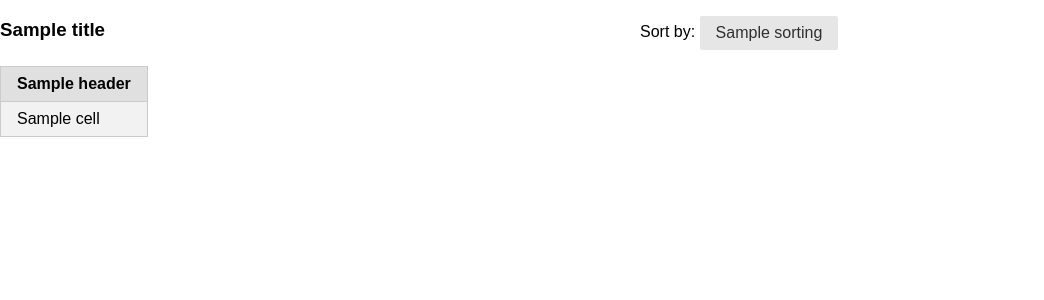
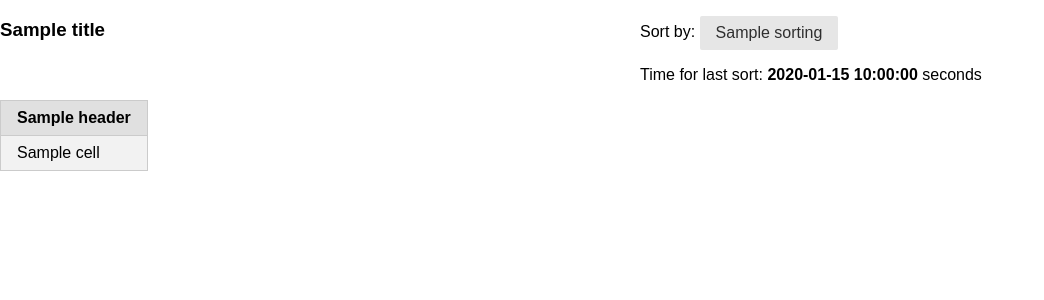
Before and after one commit to MakeSchool-Tutorials/Sorting-Algorithms-Starter-Code, a Flask app: template templates/table_view.html in a window 1280 px wide. Shown: the part 34-334 px from the top of the page, without its empty margins (0-1044 px from the left). Run offline with Flask 2, Linux system fonts and the light colour scheme; the template is opened without the code that fills it: most values are stand-ins (such as "Sample title", 1, 10 or a date in 2020).

Commit message:
Make sort module; time sorting operations

```diff
--- a/app.py
+++ b/app.py
@@ -5,6 +5,7 @@ from flask import Flask
 from flask import render_template, request
 
 from data_sets import all as data_sets
+from sort import timed_sort
 
 app = Flask(__name__)
 app.config['DEBUG'] = os.environ.get('DEBUG', False)
@@ -16,14 +17,14 @@ def index():
 @app.route("/<data_set_name>")
 def data_view(data_set_name):
     data = data_sets[data_set_name]
+    rows = data.rows
+    ex_time = 'N/A'
 
     if 'sort_by' in request.args:
         col_idx = data.headers.index(request.args['sort_by'])
-        rows = sorted(data.rows, key=lambda r: r[col_idx])
-    else:
-        rows = data.rows
+        rows, ex_time = timed_sort(data.rows, key=lambda r: r[col_idx])
 
-    return render_template('table_view.html', title='Bike Parking', headers=data.headers, rows=rows, sortings=data.sortings)
+    return render_template('table_view.html', title='Bike Parking', headers=data.headers, rows=rows, sortings=data.sortings, ex_time=ex_time)
 
 if __name__ == "__main__":
     app.run()
--- a/templates/table_view.html
+++ b/templates/table_view.html
@@ -10,6 +10,9 @@
         {% for sorting in sortings %}
           <a class="pure-button" href="{{ request.base_url }}?sort_by={{ sorting }}">{{ sorting }}</a>
         {% endfor %}
+      </p>
+      <p>
+        Time for last sort: <strong>{{ ex_time }}</strong> seconds
       </p>
     </div>
   </div>
```
Also changed, not shown: sort.py (added, +8 -0 lines).
